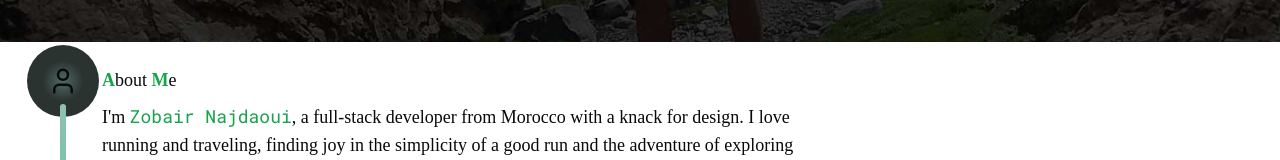
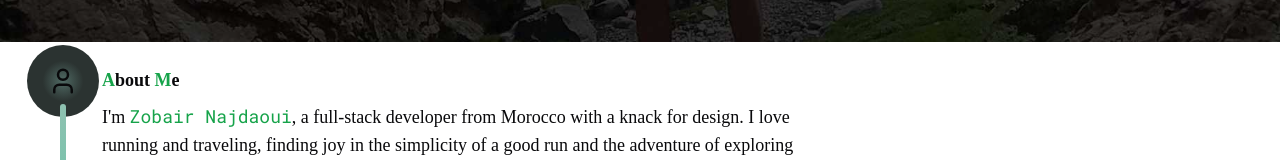
Before and after one commit to ilorez/portfolio, a Next.js app: page / in a window 1280 px wide. Shown: the part 558-718 px from the top of the page. Built offline with nearby package versions, Linux system fonts and the light colour scheme.

Commit message:
refactor: Improve CapitalizedText component styling and add font size

```diff
--- a/components/global/CapitalizedText.tsx
+++ b/components/global/CapitalizedText.tsx
@@ -6,7 +6,7 @@ const CapitalizedText = ({ text }: { text: string }) => {
     const firstLetter = word.charAt(0).toUpperCase();
     const restOfWord = word.slice(1);
     return (
-      <span key={word}>
+      <span key={word} className='text-light-primary font-bold text-lg'>
         <span className="text-primary font-bold">{firstLetter}</span>
         {restOfWord}
       </span>
```
